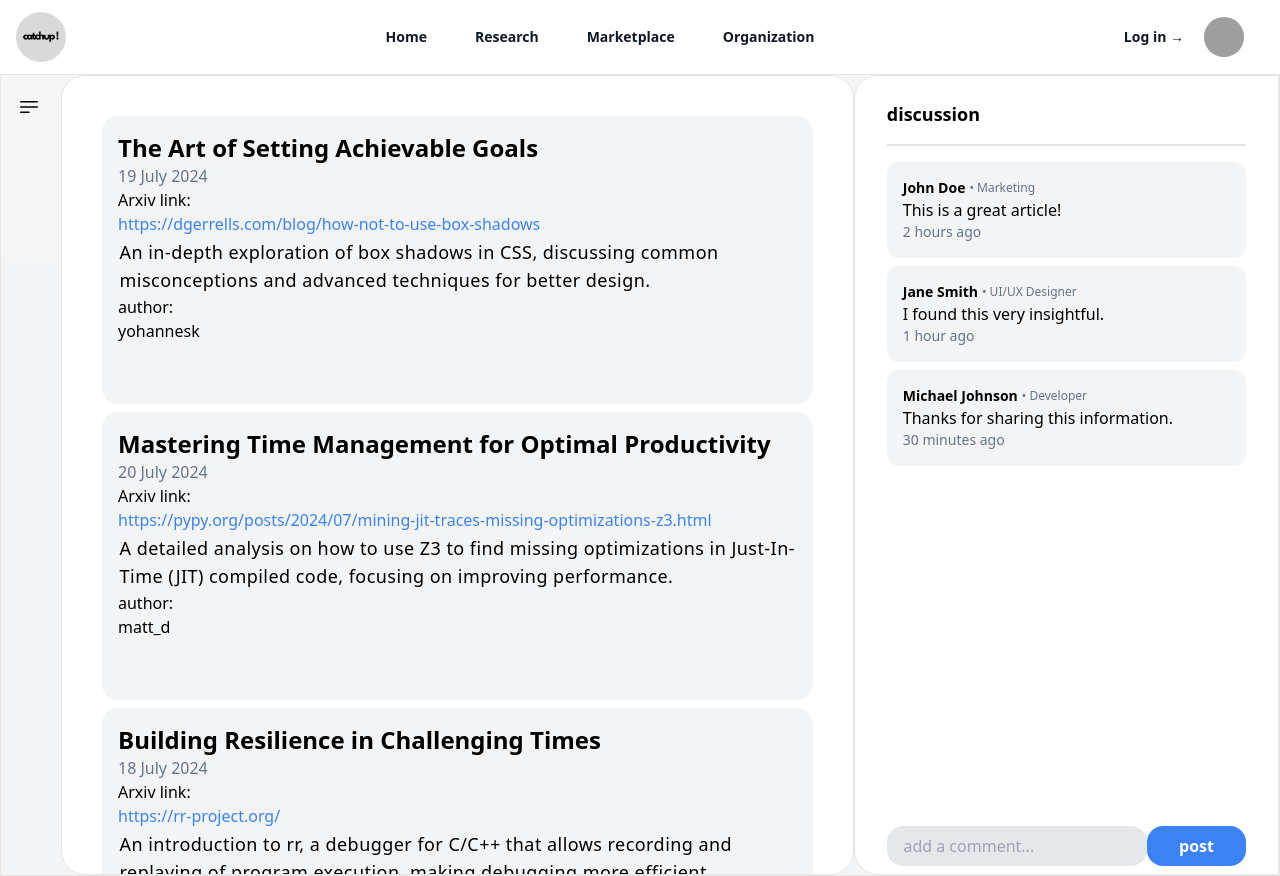
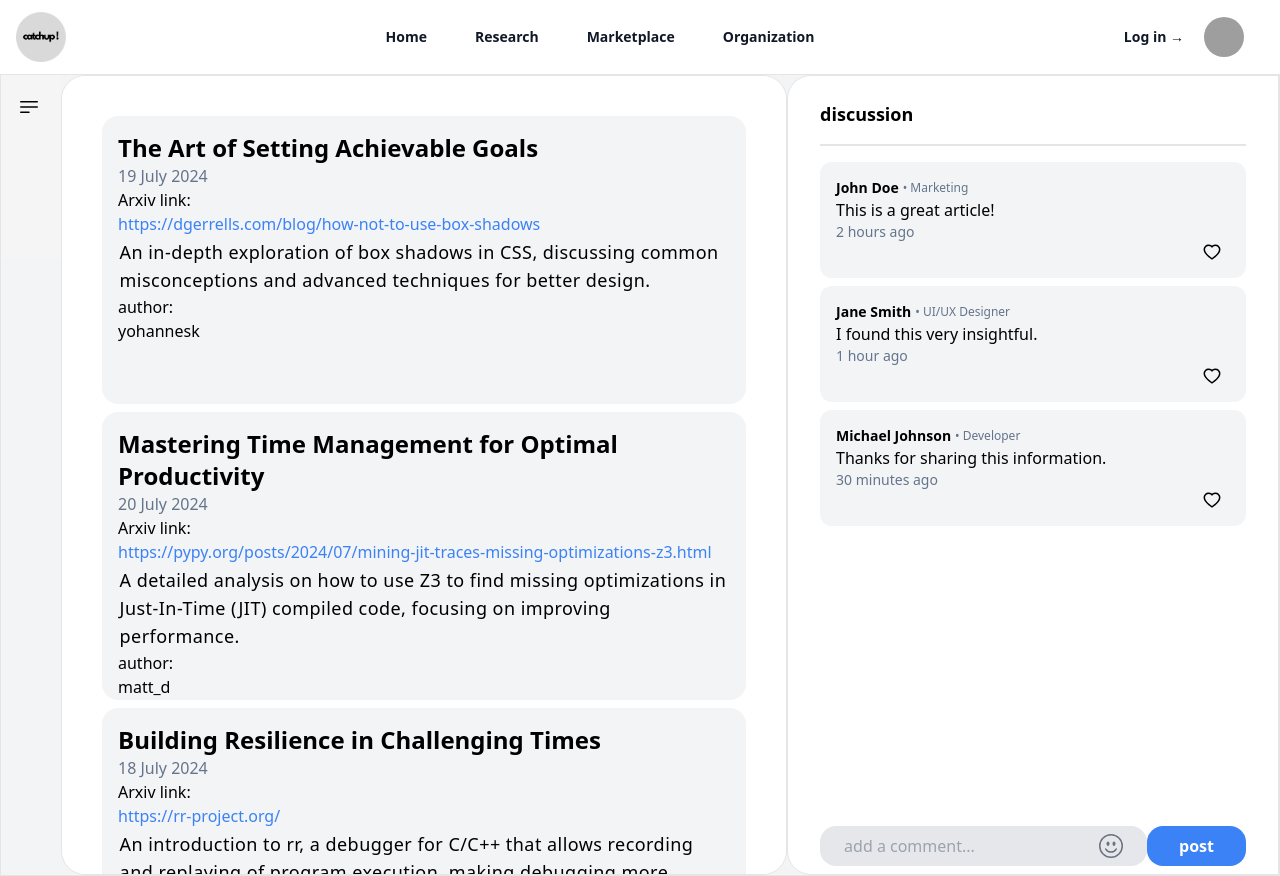
Before and after one commit to raccoonhands1/catchup, a Next.js app in the folder frontend_catchup/: page /research in a window 1280 px wide. Built offline with nearby package versions, Linux system fonts and the light colour scheme; grey boxes are pictures that could not be loaded.

Commit message:
added more stufdf

```diff
--- a/frontend_catchup/src/app/research/page.tsx
+++ b/frontend_catchup/src/app/research/page.tsx
@@ -324,16 +324,36 @@ const Dashboard = () => {
                     </div>
                     <h2 className="">{comment.text}</h2>
                     <h3 className="text-sm text-slate-500">{comment.time}</h3>
+
+                    <svg
+                      className="ml-auto justify-right mr-2 cursor-pointer h-5 w-5"
+                      viewBox="0 0 1024 1024"
+                      fill="currentColor"
+                      height="1em"
+                      width="1em"
+                    >
+                      <path d="M923 283.6a260.04 260.04 0 00-56.9-82.8 264.4 264.4 0 00-84-55.5A265.34 265.34 0 00679.7 125c-49.3 0-97.4 13.5-139.2 39-10 6.1-19.5 12.8-28.5 20.1-9-7.3-18.5-14-28.5-20.1-41.8-25.5-89.9-39-139.2-39-35.5 0-69.9 6.8-102.4 20.3-31.4 13-59.7 31.7-84 55.5a258.44 258.44 0 00-56.9 82.8c-13.9 32.3-21 66.6-21 101.9 0 33.3 6.8 68 20.3 103.3 11.3 29.5 27.5 60.1 48.2 91 32.8 48.9 77.9 99.9 133.9 151.6 92.8 85.7 184.7 144.9 188.6 147.3l23.7 15.2c10.5 6.7 24 6.7 34.5 0l23.7-15.2c3.9-2.5 95.7-61.6 188.6-147.3 56-51.7 101.1-102.7 133.9-151.6 20.7-30.9 37-61.5 48.2-91 13.5-35.3 20.3-70 20.3-103.3.1-35.3-7-69.6-20.9-101.9zM512 814.8S156 586.7 156 385.5C156 283.6 240.3 201 344.3 201c73.1 0 136.5 40.8 167.7 100.4C543.2 241.8 606.6 201 679.7 201c104 0 188.3 82.6 188.3 184.5 0 201.2-356 429.3-356 429.3z" />
+                    </svg>
                   </div>
                 </div>
 
               ))}
             </div>
             <div className="inset-x-0 flex-row flex bottom-0">
-              <input
-                placeholder="    add a comment..."
-                className="border-lg border-black bg-gray-200 min-h-10 rounded-2xl flex-1">
-              </input>
+              <div className="flex border-lg border-black bg-gray-200 min-h-10 rounded-2xl flex-1 items-center">
+                <input
+                  placeholder="add a comment..."
+                  className="flex-1 outline-none bg-transparent h-full px-6">
+                </input>
+                <svg
+                  className="w-6 h-6 text-gray-500 cursor-pointer mr-6"
+                  fill="currentColor"
+                  viewBox="0 0 16 16"
+                >
+                  <path d="M8 15A7 7 0 118 1a7 7 0 010 14zm0 1A8 8 0 108 0a8 8 0 000 16z" />
+                  <path d="M4.285 9.567a.5.5 0 01.683.183A3.498 3.498 0 008 11.5a3.498 3.498 0 003.032-1.75.5.5 0 11.866.5A4.498 4.498 0 018 12.5a4.498 4.498 0 01-3.898-2.25.5.5 0 01.183-.683zM7 6.5C7 7.328 6.552 8 6 8s-1-.672-1-1.5S5.448 5 6 5s1 .672 1 1.5zm4 0c0 .828-.448 1.5-1 1.5s-1-.672-1-1.5S9.448 5 10 5s1 .672 1 1.5z" />
+                </svg>
+              </div>
               <button className="bg-blue-500 rounded-2xl font-semibold px-8 text-white py-2 ">
                 post
               </button>
```
